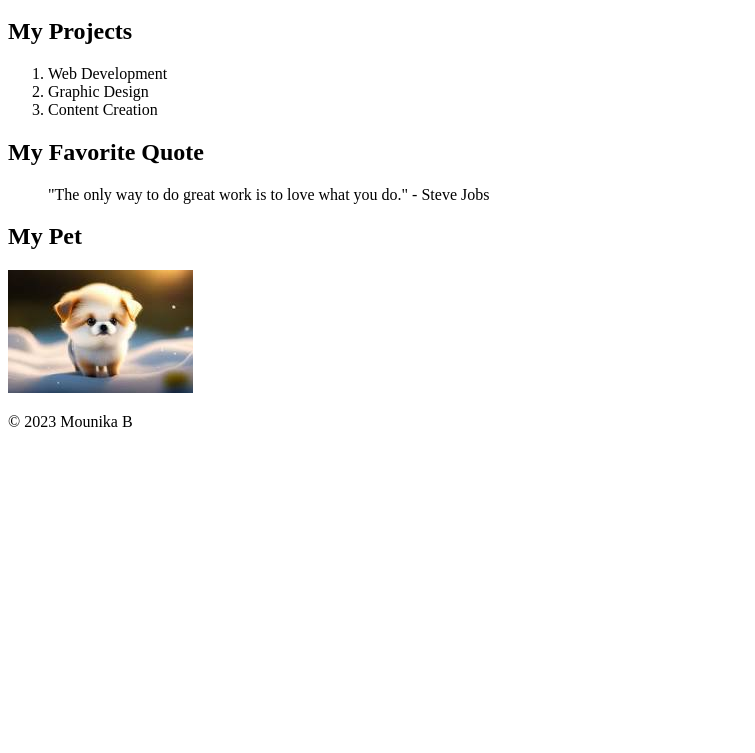
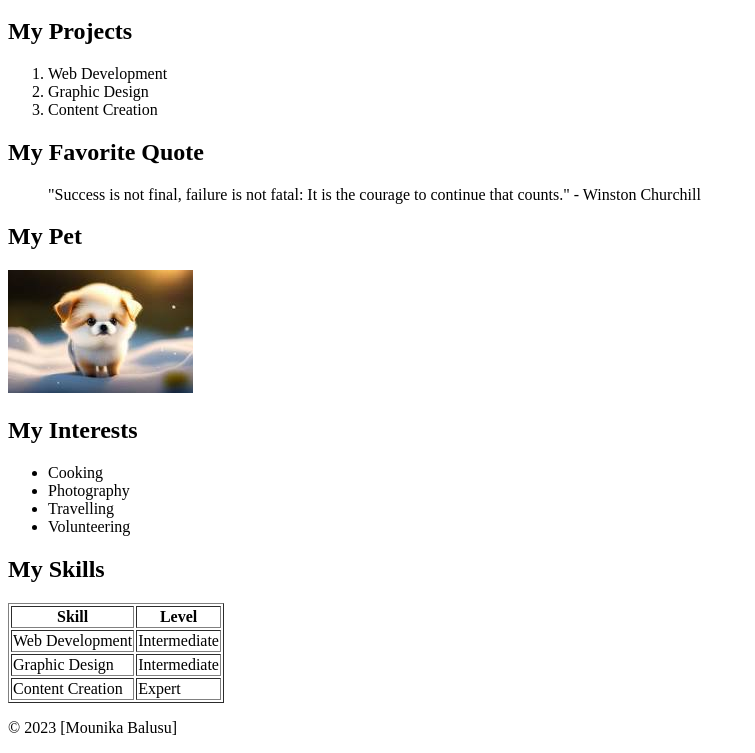
Before and after one commit to Mounika910/webbased, a plain HTML site: page page2.html in a window 1280 px wide. Shown: the part 100-853 px from the top of the page, without its empty margins (0-755 px from the left). Before the commit the page ends 800 px from the top, so only its background shows below. Drawn offline with Linux system fonts and the light colour scheme.

Commit message:
Add files via upload

```diff
--- a/page2.html
+++ b/page2.html
@@ -24,16 +24,46 @@
         <section>
             <h2>My Favorite Quote</h2>
             <blockquote>
-                "The only way to do great work is to love what you do." - Steve Jobs
+                "Success is not final, failure is not fatal: It is the courage to continue that counts." - Winston Churchill
             </blockquote>
         </section>
         <section>
             <h2>My Pet</h2>
-            <img src="dog.jpeg" alt="My Dog">
+            <img src="dog.jpeg" alt="My dog">
+        </section>
+        <section>
+            <h2>My Interests</h2>
+            <ul>
+                <li>Cooking</li>
+                <li>Photography</li>
+                <li>Travelling</li>
+                <li>Volunteering</li>
+            </ul>
+        </section>
+        <section>
+            <h2>My Skills</h2>
+            <table border="1">
+                <tr>
+                    <th>Skill</th>
+                    <th>Level</th>
+                </tr>
+                <tr>
+                    <td>Web Development</td>
+                    <td>Intermediate</td>
+                </tr>
+                <tr>
+                    <td>Graphic Design</td>
+                    <td>Intermediate</td>
+                </tr>
+                <tr>
+                    <td>Content Creation</td>
+                    <td>Expert</td>
+                </tr>
+            </table>
         </section>
     </main>
     <footer>
-        <p>&copy; 2023 Mounika B</p>
+        <p>&copy; 2023 [Mounika Balusu]</p>
     </footer>
 </body>
 </html>
```
